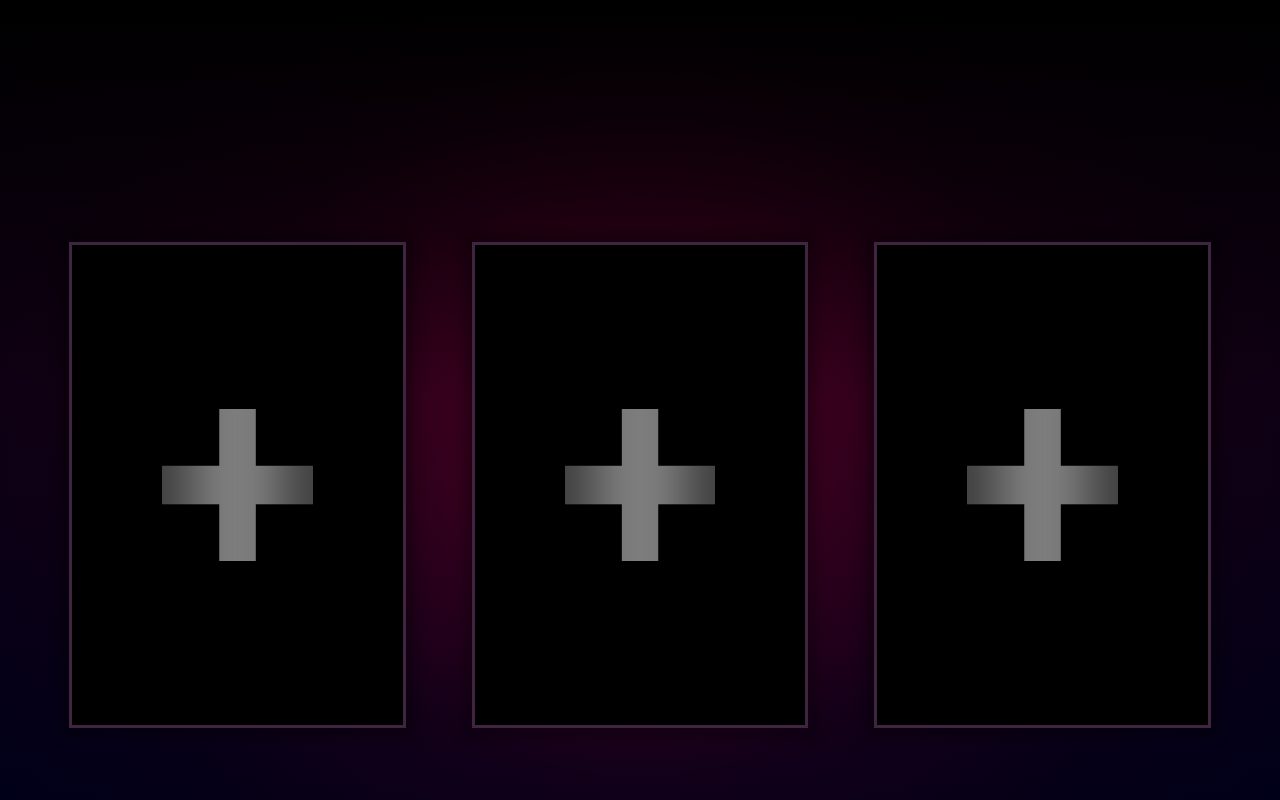
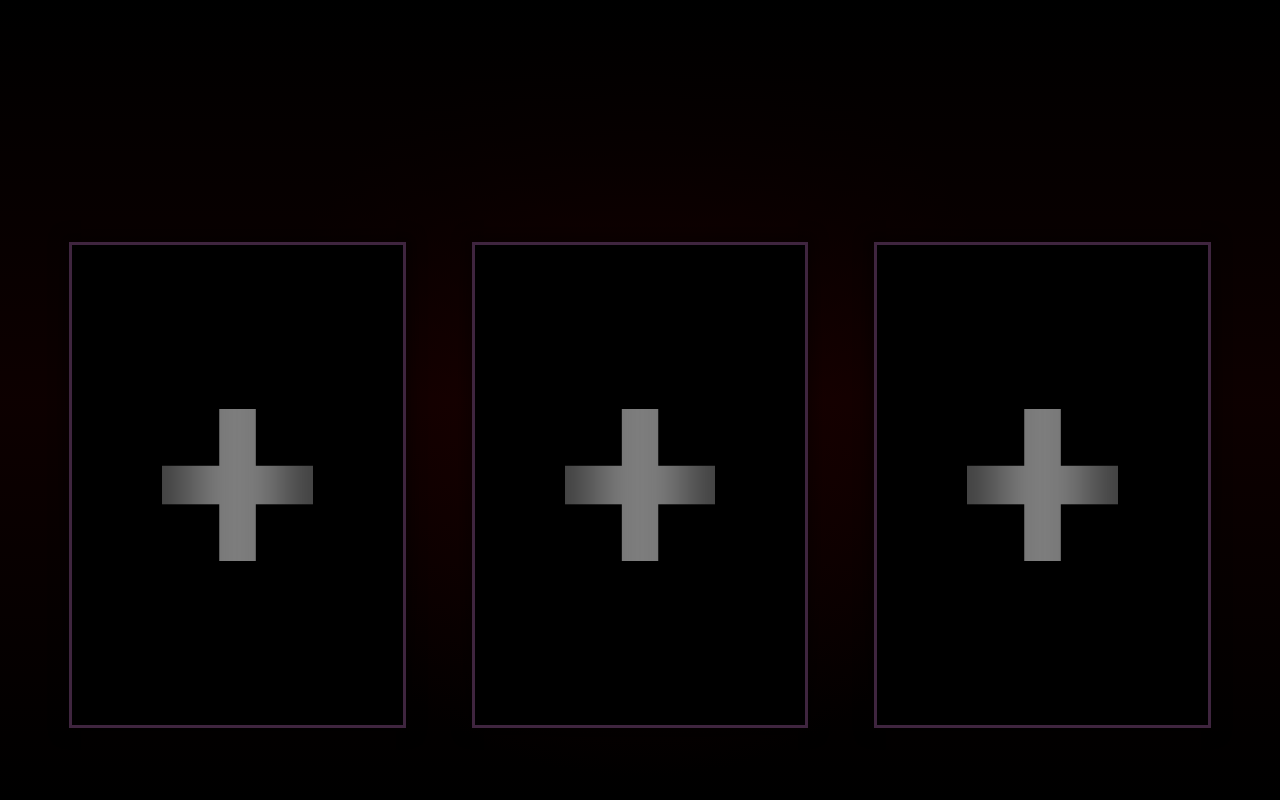
Before and after one commit to tarikcoskun/unicorns-software, a Vue app: page / in a window 1280 px wide. Built offline with nearby package versions, Linux system fonts and the light colour scheme.

Commit message:
🎨🔍 Style & SEO updates

```diff
--- a/index.html
+++ b/index.html
@@ -1,16 +1,15 @@
 <!DOCTYPE html>
 <html lang="en">
   <head>
-    <title>Unicorn's Software</title>
+    <title>Unicorn's Software — Save editor for Will You Snail</title>
     <meta charset="UTF-8" />
     <meta name="theme-color" content="#000000" />
-    <meta name="title" content="Unicorn's Software" />
+    <meta name="title" content="Unicorn's Software — Save editor for Will You Snail" />
     <meta name="viewport" content="width=device-width, initial-scale=1.0" />
     <meta name="description" content="Unicorn's Software is a save editor for Will You Snail" />
-    <meta name="og:description" content="Unicorn's Software is a save editor for Will You Snail" />
-    <meta name="og:site_name" content="unicorns.software" />
-    <meta name="og:title" content="Unicorn's Software" />
-    <meta name="og:image" content="/img/logo.png" />
+    <meta name="og:description" content="Unicorn's Software is an advanced save editor for Will You Snail" />
+    <meta name="og:site_name" content="Unicorn's Software" />
+    <meta name="og:title" content="Unicorn's Software — Save editor for Will You Snail" />
     <link rel="icon" href="/favicon.png" />
   </head>
   <body>
--- a/lib/generateSave.ts
+++ b/lib/generateSave.ts
@@ -1,5 +1,5 @@
+import { readSaveContent } from "./readSaveContent"
 import calculated from "./calculatedPoints"
-import { readSaveContent } from "./readSaveContent"
 import { ISave } from "@/utils"
 
 export function generateSave(index: number, data: Partial<ISave>) {
--- a/src/styles/slot.scss
+++ b/src/styles/slot.scss
@@ -66,7 +66,7 @@ a, div {
         }
 
         div.progress-shelly {
-          height: 187px;
+          height: 188px;
           position: relative;
           transition: 0.1s $transition-easing;
           @include gray-overlay(48px, 75%, 100%);
@@ -120,7 +120,7 @@ a, div {
         img.delete-save {
           height: 90px;
           margin-bottom: 4.5rem;
-          filter: drop-shadow(0 0 8px #66005d);
+          filter: drop-shadow(0 0 8px #4a0026);
         }
 
         h3.upload-save {
@@ -138,7 +138,7 @@ a, div {
         overflow: unset;
         border-color: #ffffff;
         transform: translateY(-7rem);
-        box-shadow: 0 0 12px 8px #660047;
+        box-shadow: 0 0 12px 8px #4a0026;
         @include no-overlay();
 
         div.slot-content {
@@ -147,7 +147,7 @@ a, div {
             filter: grayscale(0) drop-shadow(0 0 6px #e2a6cf70);
           }
           div.progress-shelly {
-            filter: drop-shadow(0 0 8px #811ad4);
+            filter: drop-shadow(0 0 8px #2a4dc9);
             @include no-overlay();
             img {
               filter: grayscale(0);
--- a/src/styles/slots.scss
+++ b/src/styles/slots.scss
@@ -1,11 +1,9 @@
 main#slots {
   background: radial-gradient(
     circle,
-    #470037,
-    #340023,
-    #110019,
-    #050017,
-    #000019
+    #140000,
+    #000000,
+    #000000
   );
   height: 100vh;
   padding: 0 72px;
```
Also changed, not shown: public/img/shelly-filler.png, public/img/shelly-outline.png.
